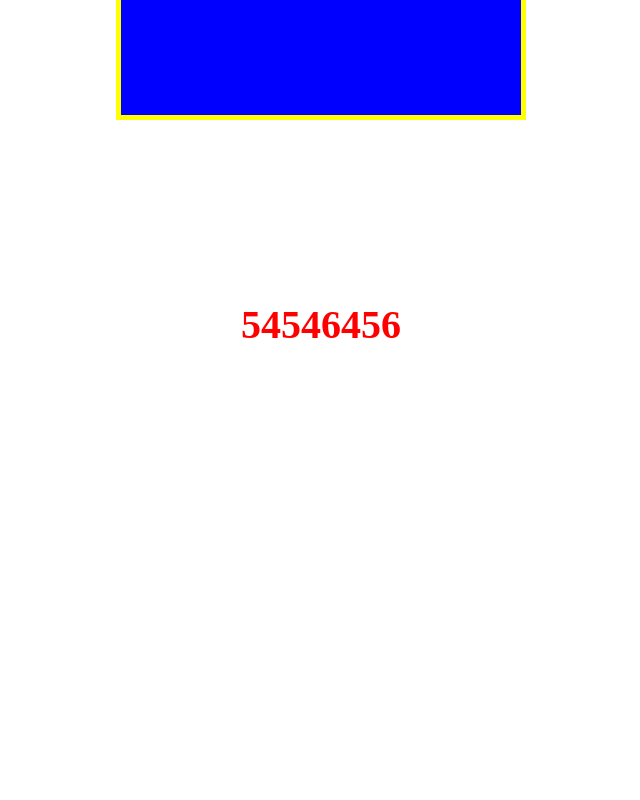
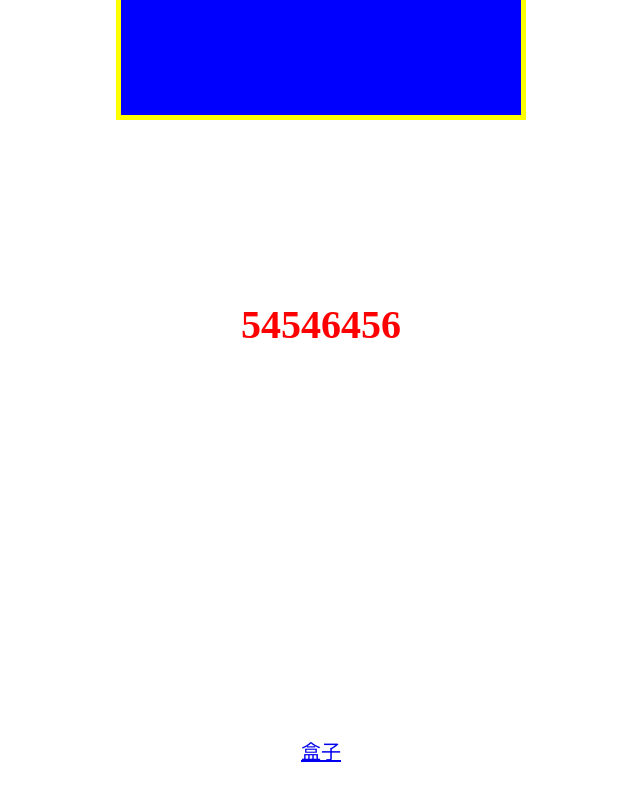
Before and after one commit to Mrxushiteng/text, a plain HTML site: page index.html in a window 1280 px wide. Shown: the part 350-1150 px from the top of the page, without its empty margins (319-959 px from the left). Before the commit the page ends 875 px from the top, so only its background shows below. Drawn offline with Linux system fonts and the light colour scheme.

Commit message:
更改名字

```diff
--- a/kaimeng.html
+++ b/index.html
@@ -84,6 +84,7 @@
 <div class="c"></div>
 <div class="d"></div>
 <h1>54546456</h1>
+<a href="hezi.html">盒子</a>
 </div>
 </body>
 </html>
```
